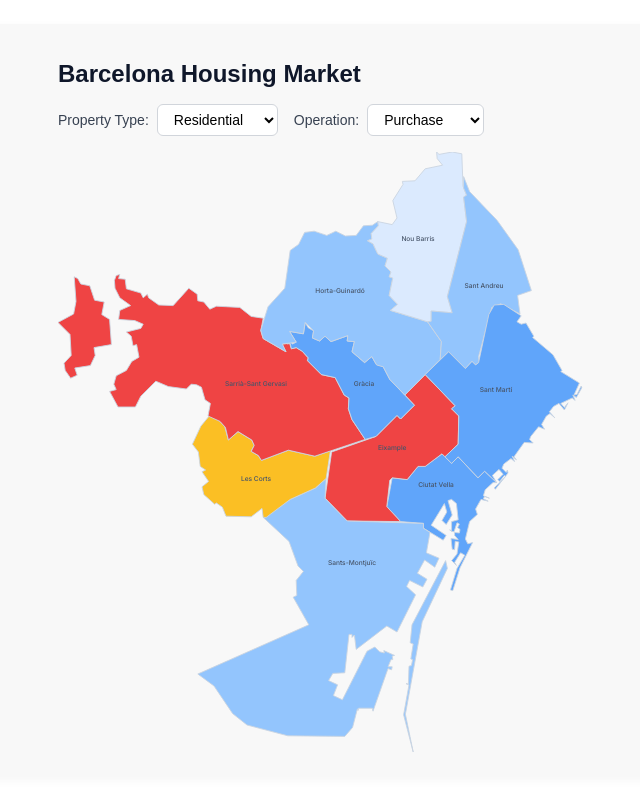
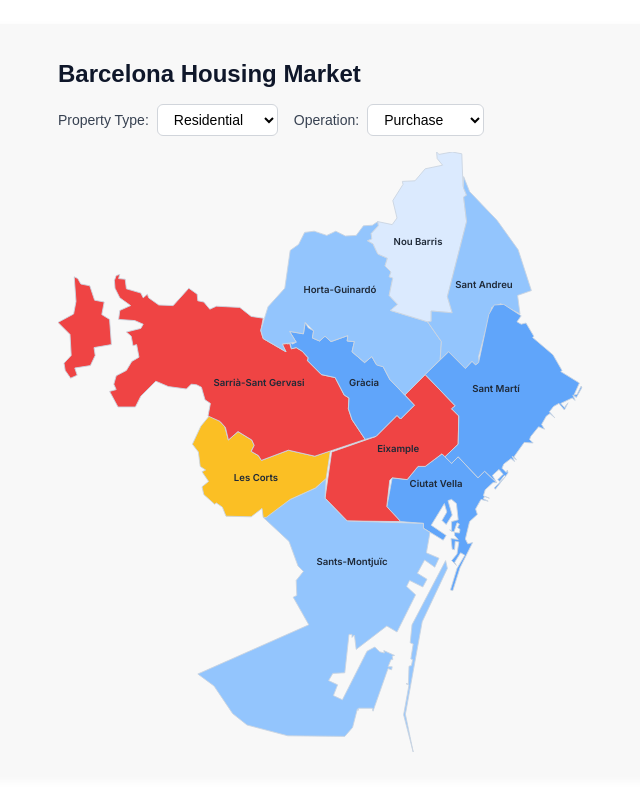
Before and after one commit to nijordia/house_view, a React (Vite) app: page / in a window 1280 px wide. Shown: the top 788 px of the page, without its empty margins (282-922 px from the left). Built offline with nearby package versions, Linux system fonts and the light colour scheme.

Commit message:
updated labels

```diff
--- a/src/components/HousingMap.tsx
+++ b/src/components/HousingMap.tsx
@@ -62,13 +62,13 @@ const districtPaths = [
 
 const districtLabels = [
     { label: "Ciutat Vella", x: 630, y: 558 },
-    { label: "Eixample", x: 557, y: 496 },
+    { label: "Eixample", x: 567, y: 500 },
     { label: "Sants-Montjuïc", x: 490, y: 688 },
     { label: "Les Corts", x: 330, y: 548 },
-    { label: "Sarrià-Sant Gervasi", x: 330, y: 390 },
+    { label: "Sarrià-Sant Gervasi", x: 335, y: 390 },
     { label: "Gràcia", x: 510, y: 390 },
     { label: "Horta-Guinardó", x: 470, y: 235 },
-    { label: "Nou Barris", x: 600, y: 149 },
+    { label: "Nou Barris", x: 600, y: 155 },
     { label: "Sant Andreu", x: 710, y: 226 },
     { label: "Sant Martí", x: 730, y: 400 }
 ];
@@ -173,7 +173,7 @@ function renderNormalCurve(stats: HousingStats, container: HTMLDivElement) {
         line: { color: 'rgba(59, 130, 246, 0.8)', width: 3 },
         fill: 'tozeroy',
         fillcolor: 'rgba(59, 130, 246, 0.1)',
-        hovertemplate: `${priceUnit}: %{x:,.0f}<br>Listings: %{y:,.0f}<extra></extra>`
+        hovertemplate: `${priceUnit}: %{x:,.0f}<extra></extra>`
     }], {
         margin: { t: 20, b: 40, l: 50, r: 20 },
         xaxis: {
@@ -356,7 +356,19 @@ export default function HousingMap() {
                             />
                         ))}
                         {districtLabels.map(({ label, x, y }) => (
-                            <text className="label" x={x} y={y} key={label}>{label}</text>
+                            <text
+                                className="label"
+                                x={x}
+                                y={y}
+                                key={label}
+                                style={{
+                                    fontWeight: 'bold',
+                                    fontSize: '16px',
+                                    fill: '#1F2937'
+                                }}
+                            >
+                                {label}
+                            </text>
                         ))}
                     </svg>
                 </div>
```
